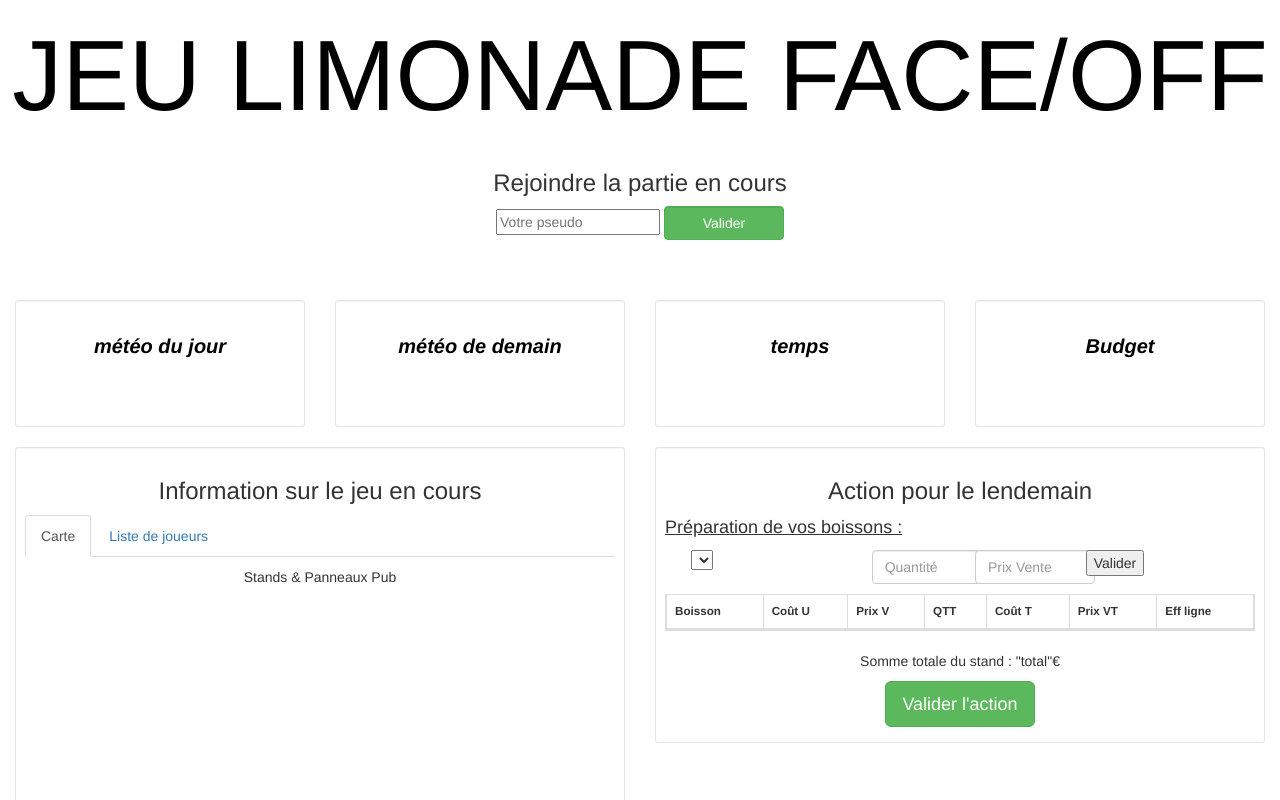
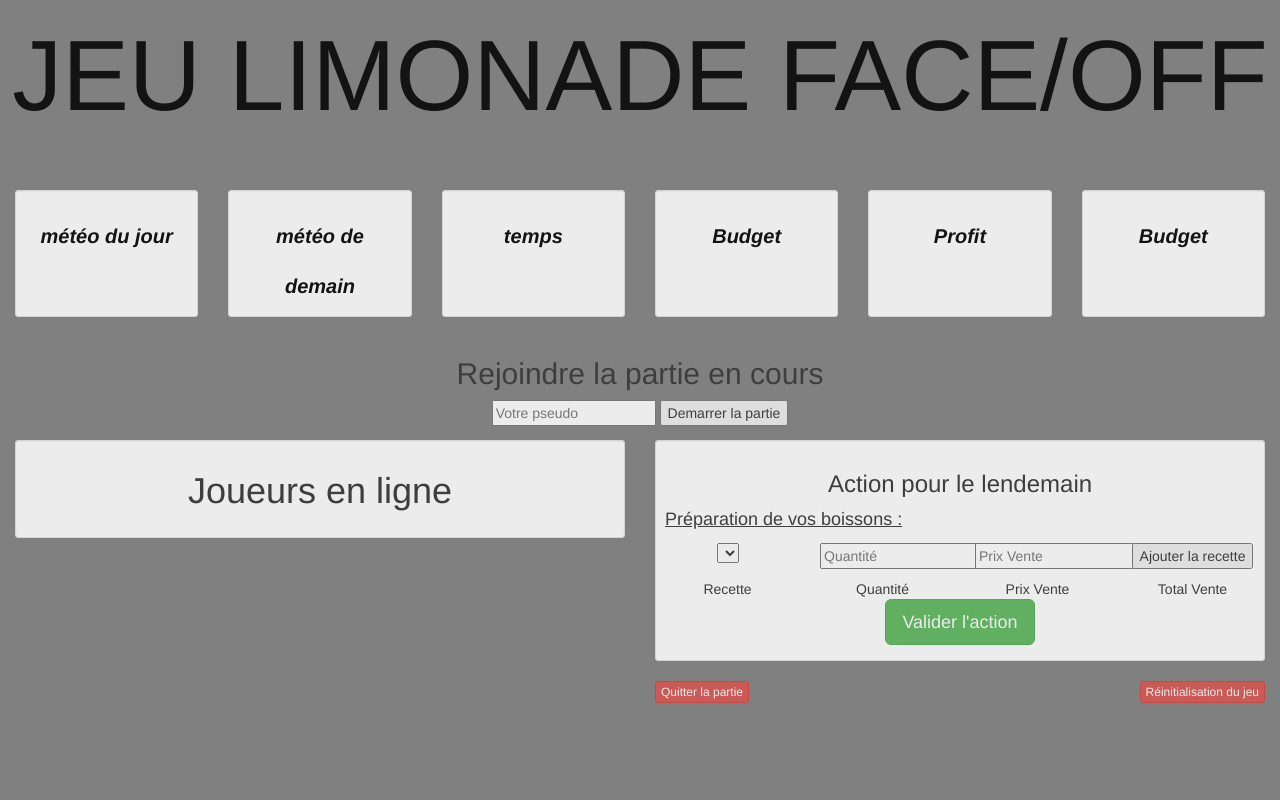
Before and after one commit to alibarkatali/module_client, a plain HTML site: page client_jeu.html in a window 1280 px wide. Shown: the top 800 px of the page. Drawn offline with nearby package versions, Linux system fonts and the light colour scheme; a script that the page names is missing.

Commit message:
finalité coté client

```diff
--- a/CSS.css
+++ b/CSS.css
@@ -2,6 +2,8 @@ body {
   margin:0px;
   font-family: 'Helvetica';
 	background-size: 1000px 600px;
+  background-color: grey;
+  opacity: 0.85;
 }
 
 #titleHeader {
--- a/client_jeu.html
+++ b/client_jeu.html
@@ -1,4 +1,4 @@
-<!DOCTYPE html>
+<DOCTYPE html>
 <html lang="fr">
 <head>
   <title>Jeu</title>
@@ -9,28 +9,11 @@
   <link href='https://fonts.googleapis.com/css?family=Ubuntu:500' rel='stylesheet' type='text/css'>
 </head>
 
-<body>
 <h1 id="titleHeader">JEU LIMONADE FACE/OFF</h1>
-<!-- rejoindre la partie -->
-<div class="row">
-  <div class="col-md-6 col-md-offset-3">
-    <div class="row margintobloc">
-      <div class="col-md-6 col-md-offset-3">
-        <h3 class="center">Rejoindre la partie en cours</h3>
-        <div class="center">
-          <form id="formGameJoin" method="POST">
-          <input type="text" name="name" id="name" placeholder="Votre pseudo">
-          <button id="addPlayer" type="button" class="btn btn-success form-control">Valider</button>
-          </form>
-        </div>
-      </div>
-    </div>
-  </div>
-</div>
 <!-- information sur la partie en cours -->
 <div class="container-fluid bloccontent">
   <div class="row">
-    <div class="col-sm-3">
+    <div class="col-sm-2">
       <div class="hero-widget well well-sm">
         <div class="text infobloc weatherToday">
           <em class="smallTitle">météo du jour</em>
@@ -38,7 +21,7 @@
         </div>
       </div>
     </div>
-    <div class="col-sm-3">
+    <div class="col-sm-2">
       <div class="hero-widget well well-sm">
         <div class="text infobloc weatherTomorrow">
           <em class="smallTitle">météo de demain</em>
@@ -46,7 +29,7 @@
         </div>
       </div>
     </div>
-    <div class="col-sm-3">
+    <div class="col-sm-2">
       <div class="hero-widget well well-sm">
         <div class="text infobloc timer">
           <em class="smallTitle">temps</em>
@@ -54,7 +37,7 @@
         </div>
       </div>
     </div>
-    <div class="col-sm-3">
+    <div class="col-sm-2">
       <div class="hero-widget well well-sm">
         <div class="text infobloc budgetplayer">
           <em class="smallTitle">Budget</em>
@@ -62,39 +45,51 @@
         </div>
       </div>
     </div>
+    <div class="col-sm-2">
+      <div class="hero-widget well well-sm">
+        <div class="text infobloc profit">
+          <em class="smallTitle">Profit</em>
+          <span id="profit" class="profittxt"></span>
+        </div>
+      </div>
+    </div>
+    <div class="col-sm-2">
+      <div class="hero-widget well well-sm">
+        <div class="text infobloc sales">
+          <em class="smallTitle">Budget</em>
+          <span id="sales" class="salestxt"></span>
+        </div>
+      </div>
+    </div>
   </div>
+  <!-- rejoindre la partie -->
+  <div id="inscriptionbloc" class="row">
+    <div class="col-md-6 col-md-offset-3 center">
+      <h2 class="">Rejoindre la partie en cours</h2>
+        <div class="center">
+          <form id="formGameJoin" class="center" method="POST">
+          <input type="text" name="name" id="name" placeholder="Votre pseudo">
+          <input type="submit" name="gamestart" value="Demarrer la partie">
+        </form>
+        </div>
+    </div>
+  </div>
+
   <div class="row">
     <div class="col-sm-6">
       <div class="hero-widget well well-sm">
-        <h3 id="titleHeader smalltitle">Information sur le jeu en cours</h3>
-        <!-- mini-menu -->
-        <ul class="nav nav-tabs" role="tablist">
-          <li role="presentation" class="active"><a href="#home" aria-controls="home" role="tab" data-toggle="tab">Carte</a></li>
-          <li role="presentation"><a href="#profile" aria-controls="profile" role="tab" data-toggle="tab">Liste de joueurs</a></li>
-        </ul>
+
+        <h1 class="grandtitre">Joueurs en ligne</h1>
+        <div class="row">
+          <div id="playerList" class="col-md-12">
+          </div>
+        </div>
+
         <div class="tab-content">
-        <!-- gestion carte -->
-          <div role="tabpanel" class="tab-pane active" id="home">
-            <div class="header">
-              <p class="title1">Stands & Panneaux Pub</p>
-            </div>
-            <div id="gameMap"></div>
-          </div>
           <div role="tabpanel" class="tab-pane" id="profile">
-        <!-- gestion liste joueurs en ligne-->
-          <div class="col-md-12">
-            <div class="header">
-              <p class="title1">Joueurs en ligne<span id="day">#jour</span></p>
-            </div>
-            <div >
-              <ul id="playerList" class="list-group">
-              </ul>
-            </div>
-          </div>
         </div>
       </div>
       </div>
-        <button id="reinitial" type="button" class="btn btn-xs btn-danger pull-left">Réinitialisation du jeu</button>
     </div>
     <div class="col-sm-6">
       <div class="hero-widget well well-sm">
@@ -102,42 +97,41 @@
         <h3 class="center">Action pour le lendemain</h3>
           <p class="alignLeft">Préparation de vos boissons :</p>
           <div class="row">
-            <form id="formproduction">
-              <div class="col-md-2">
-                <select id="recettadd" class="selectpicker"></select>
-              </div>
-              <div class="col-md-2">
-                <span id="prixunitaire"></span>
-              </div>
-              <div class="col-md-2">
-                <input id="quantity" type="number" class="form-control" placeholder="Quantité">
-              </div>
-              <div class="col-md-2">
-                <input id="prixvente" type="number" class="form-control" placeholder="Prix Vente">
-              </div>
-              <div class="col-md-2">
-                <input type="submit" id="btnaddrecette" value="Valider">
-              </div>
-            </form>
+          <form id="formproduction">
+            <div class="col-md-3">
+                  <select id="recettadd" class=""></select>
+                </div>
+                <div class="col-md-3">
+                  <input id="quantity" type="number" class="" placeholder="Quantité">
+                </div>
+                <div class="col-md-3">
+                  <input id="prixvente" type="number" class="" placeholder="Prix Vente">
+                </div>
+                <div class="col-md-3">
+                  <input type="submit" id="btnaddrecette" value="Ajouter la recette">
+                </div>
+              </form>
+            </div>
+          <div class="bloccenter margintobloc">
+          <div class="row">
+            <div class="col-md-3">
+              Recette
+            </div>
+            <div class="col-md-3">
+              Quantité
+            </div>
+            <div class="col-md-3">
+              Prix Vente
+            </div>
+            <div class="col-md-3">
+              Total Vente
+            </div>
           </div>
-          <div class="bloccenter margintobloc">
-          <table id="playerpipe" class="table table-bordered">
-            <thead>
-              <tr>
-                <th>Boisson</th>
-                <th>Coût U</th>
-                <th>Prix V</th>
-                <th>QTT</th>
-                <th>Coût T</th>
-                <th>Prix VT</th>
-                <th>Eff ligne</th>
-              </tr>
-            </thead>
-          </table>
            </div>
-           <p class="margintobloc">Somme totale du stand : <span id="sumStand">"total"</span>€</p>
-          <button id="valAction" type="button" class="btn btn-lg btn-success center-block">Valider l'action</button>
+          <button id="valideracions" type="button" class="btn btn-lg btn-success center-block">Valider l'action</button>
       </div>
+      <button class="btn btn-xs btn-danger pull-left" id="btnexitgame" href="#">Quitter la partie</button>
+      <button id="reinitial" type="button" class="btn btn-xs btn-danger pull-right">Réinitialisation du jeu</button>
       </div>
     </div>
   </div>
@@ -179,8 +173,7 @@ function getMetrology () {
               case "Thunderstorm":
                 $('#weatherToday').html('<img src="image/rain.png"/>');
               break;
-
-          else
+          }if else{
             switch (meteo) {
               case "Rainy":
                 $('#weatherTomorrow').html('<img src="image/rain_light.png"/>');
```
Also changed, not shown: image/fond.png (deleted).
